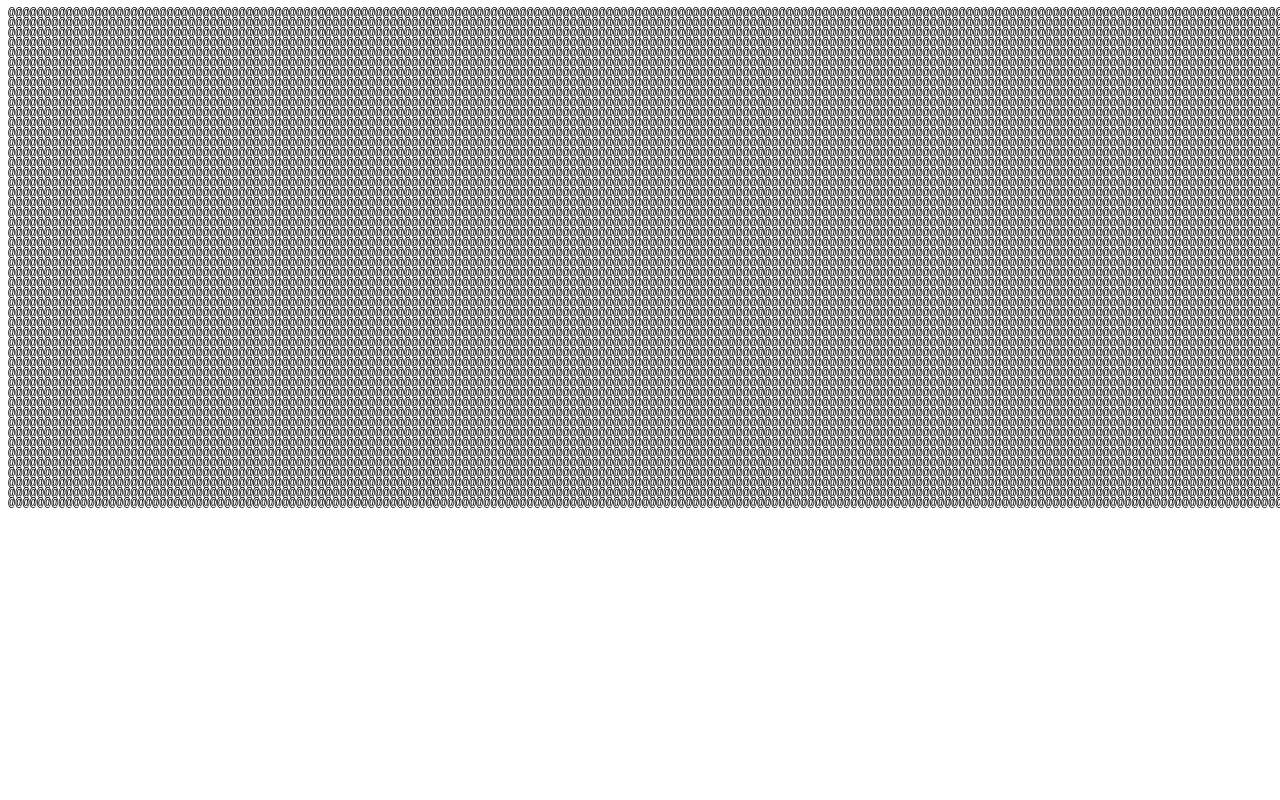
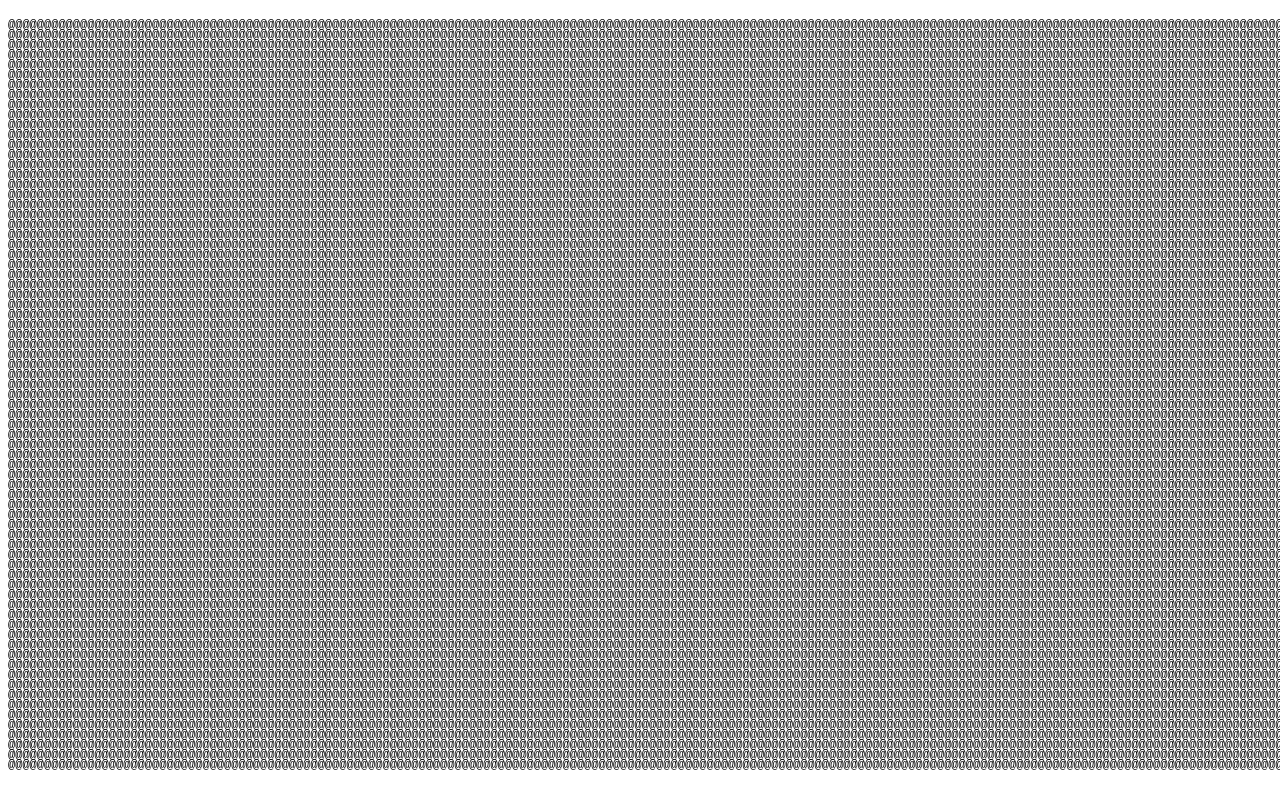
Before and after one commit to caihai123/jljt, a plain HTML site: page index.html in a window 1280 px wide. Shown: the top 800 px of the page. Drawn offline with Linux system fonts and the light colour scheme.

Commit message:
Update index.html

```diff
--- a/index.html
+++ b/index.html
@@ -5,19 +5,13 @@
         <title>极乐净土</title>
         <style>
             P{margin: 0;text-align: center;}
-         #pre{
-            margin: 0 auto;
-            display: block;
-            font-family: Courier New;
-            font-size: 12px;
-            line-height: 10px;
-        }
-        #video{display: none;}
+            #pre{margin: 0 auto;display: block;font-family: Courier New;font-size: 12px;line-height: 10px;}
+            #video{display: none;}
         </style>
     </head>
     <html>
         <video autoplay="autoplay" id="video" controls="controls" loop="loop"></video>
-        <div style="margin:0 auto;">
+        <div style="margin:20px auto;">
             <pre id="pre"></pre>
         </div>
         <script>
@@ -46,15 +40,15 @@
     function init(canvas,show,ctx,vid) {
         canvas.width = 600;
         canvas.height = 300;
-        ctx.drawImage(vid, 0, 0,600,300);
-        var imgData = ctx.getImageData(0, 0, 600, 300);
+        ctx.drawImage(vid, 100, 0,400,300);
+        var imgData = ctx.getImageData(100, 0, 400, 300);
         var imgDataArr = imgData.data;
         var imgDataWidth = imgData.width;
         var imgDataHeight = imgData.height;
         var html = '';
-        for (h = 0; h < imgDataHeight; h +=6) {
+        for (h = 0; h < imgDataHeight; h +=4) {
             var p = '<p>';
-            for (w = 0; w < imgDataWidth; w +=3) {
+            for (w = 0; w < imgDataWidth; w +=2) {
                 var index = (w + imgDataWidth * h) * 4;
                 var r = imgDataArr[index + 0];
                 var g = imgDataArr[index + 1];
```
